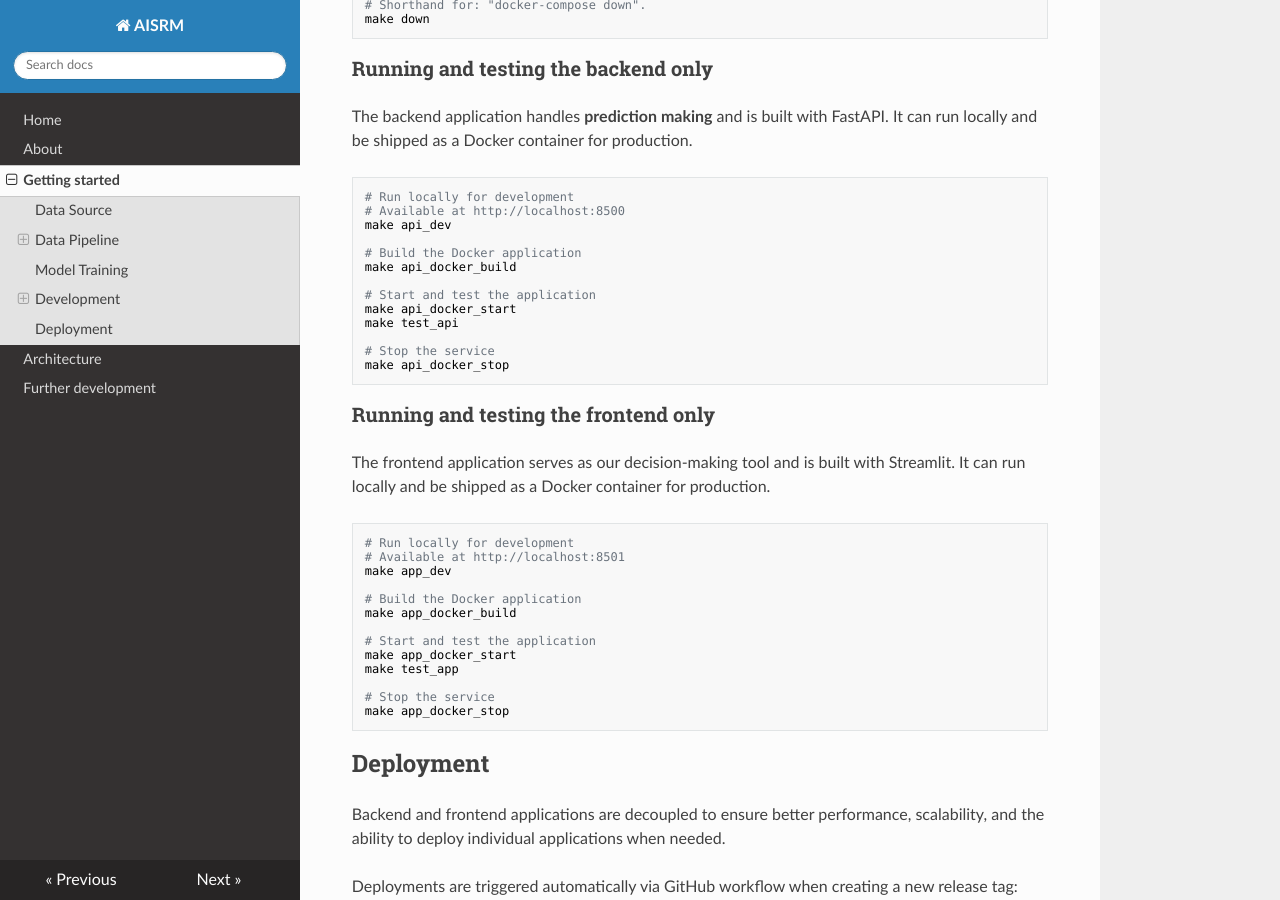
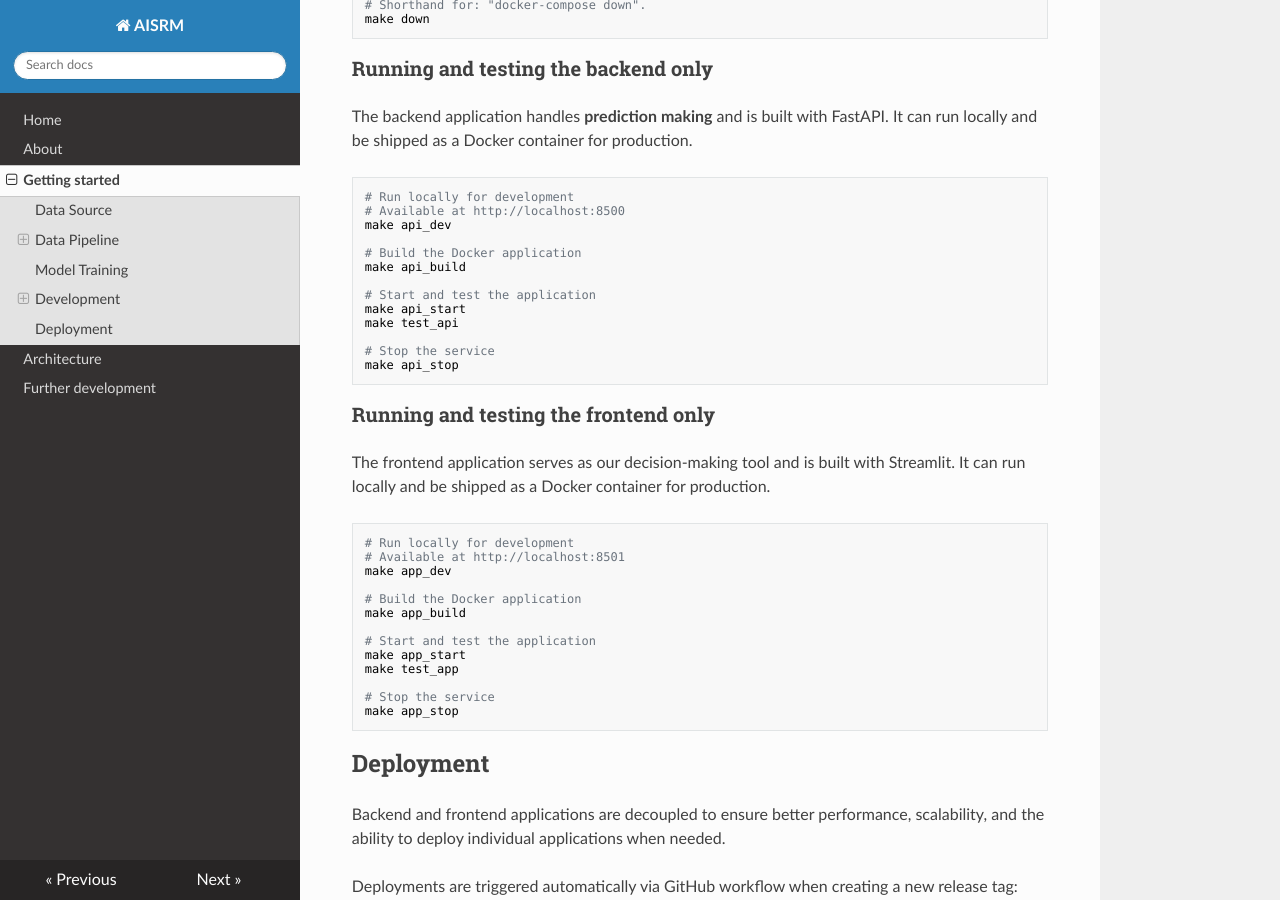
Before and after one commit to MatthieuScarset/aisrm, an MkDocs documentation site: the page built from docs/getting-started.md, in a window 1280 px wide and 900 px high, scrolled down 2493 px. Built offline with MkDocs 1.6.1, drawn with Linux system fonts in a browser that asks for light colours; nearby versions of some CDN libraries.

Commit message:
fix: Make commands

````diff
--- a/docs/getting-started.md
+++ b/docs/getting-started.md
@@ -142,14 +142,14 @@ The backend application handles **prediction making** and is built with FastAPI.
 make api_dev
 
 # Build the Docker application
-make api_docker_build
+make api_build
 
 # Start and test the application
-make api_docker_start
+make api_start
 make test_api
 
 # Stop the service
-make api_docker_stop
+make api_stop
 ```
 
 ### Running and testing the frontend only
@@ -162,14 +162,14 @@ The frontend application serves as our decision-making tool and is built with St
 make app_dev
 
 # Build the Docker application
-make app_docker_build
+make app_build
 
 # Start and test the application
-make app_docker_start
+make app_start
 make test_app
 
 # Stop the service
-make app_docker_stop
+make app_stop
 ```
 
 ## Deployment
````
Also changed, not shown: README.md (+6 -6 lines).
